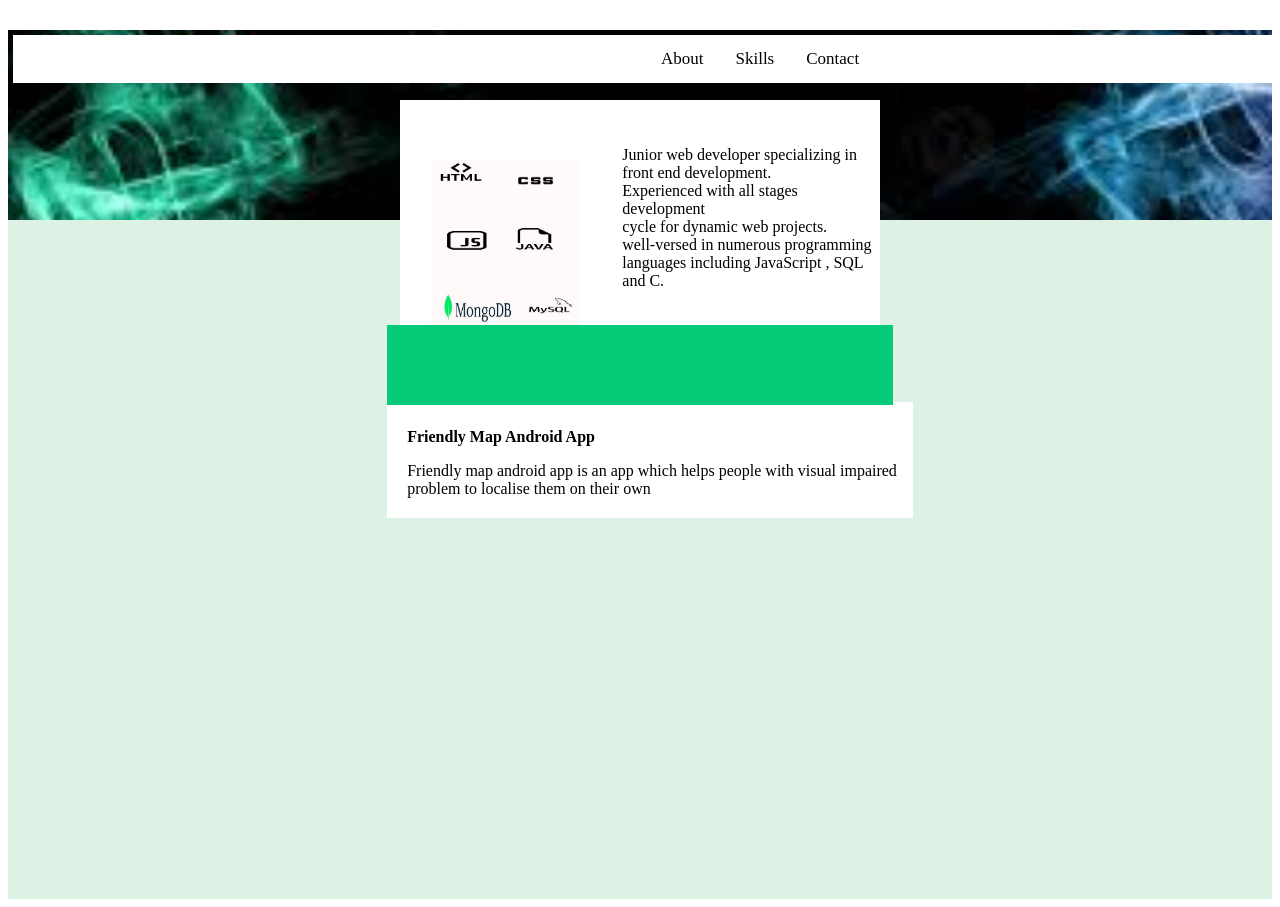
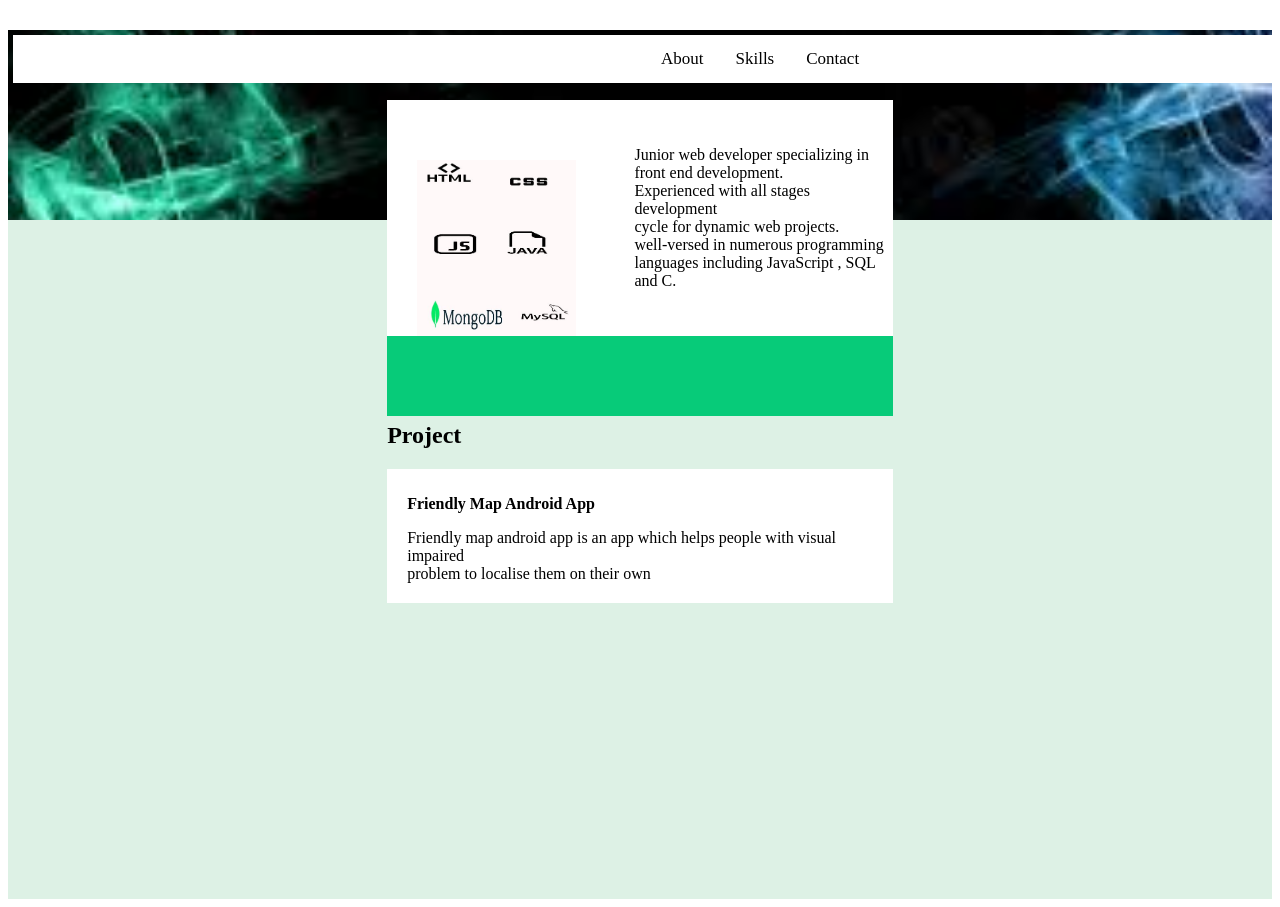
Before and after one commit to TechAngela/meet-a-dev, a plain HTML site: page skills.html in a window 1280 px wide. Shown: the top 907 px of the page. Drawn offline with Linux system fonts and the light colour scheme.

Commit message:
todays last update

```diff
--- a/style.css
+++ b/style.css
@@ -63,7 +63,7 @@
    .parent{
      background-color: white;
 
-     width: 38%;
+     width: 40%;
     margin:30px 0px 0px 0px ;
     display: flex;
     padding:auto;
@@ -109,10 +109,13 @@ padding-left: -100px;
     top:70px;
   }
   .project{
+    position: relative;
+    top: 30%;
     background-color: white;
-     width: 40%;
+     width: 38.4%;
     margin-top:5px ;
     margin-left: 30%;
+
     padding-top: 10px;
     padding-left: 20px;
     padding-bottom: 20px;
@@ -121,6 +124,8 @@ padding-left: -100px;
   h2
   {
     margin-left: 30%;
+    position: relative;
+    top: 30%;
   }
   .skills img{
     width: 40%;
```
Also changed, not shown: skills.html (+1 -0 lines).
